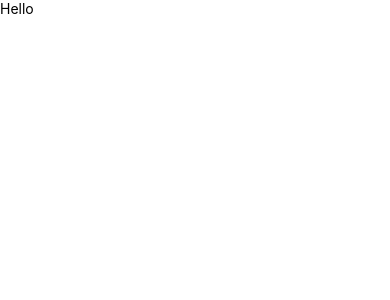
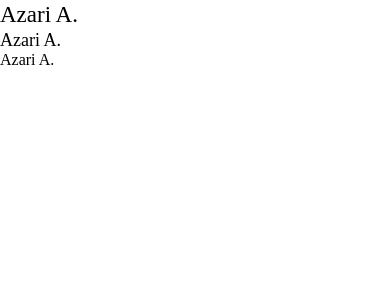
Before and after one commit to odrobcha/ReactNativeDonatioApp, a React Native app: screen / in a window 390 px wide. Shown: the top 300 px of the page. Built offline with nearby package versions, Linux system fonts and the light colour scheme.

Commit message:
ci: add Header Component

```diff
--- a/assets/styles/scaling.js
+++ b/assets/styles/scaling.js
@@ -1,37 +1,50 @@
 import {Dimensions} from 'react-native';
-import DeviceInfo from 'react-native-device-info';
+//import DeviceInfo from 'react-native-device-info';
 
+// Get the device's screen dimensions
 const {width, height} = Dimensions.get('window');
 
-const isSmall = width <= 375 && !DeviceInfo.hasNotch();
+// Check if the device is small (e.g. iPhone 5, SE, etc.)
+const isSmall = width <= 375 //&& !DeviceInfo.hasNotch();
 
+// Define the guideline base width based on whether the device is small or not
 const guidelineBaseWidth = () => {
     if (isSmall) {
+        // if device is small, return 330 (fit older iPhones such as the iPhone 5/5S/SE)
         return 330;
     }
-    return 350;
+    return 350; // if device is not small, return 350
 };
 
-const horizontalScale = size => ((width / guidelineBaseWidth()) * size);
-
+// Define the guideline base height based on the device's width
 const guidelineBaseHeight = () => {
     if (isSmall) {
+        // if device is small, return 550 (enough vertical space without taking up too much screen real estate)
         return 550;
     } else if (width > 410) {
+        // if device width is greater than 410 (close to iPhone 6/7/8 Plus width), return 620 (enough vertical space without making the UI feel cramped)
         return 620;
     }
-    return 680;
+    return 680; // if device width is less than or equal to 410, return 680 (appropriate for devices with even wider screens, such as some Android phones)
 };
 
-const verticalScale = size => (Math.round(height / guidelineBaseHeight()) * size);
-
+// Define the guideline base font size based on the device's width
 const guidelineBaseFonts = () => {
     if (width > 410) {
+        // if device width is greater than 410 (close to iPhone 6/7/8 Plus width), return 430
         return 430;
     }
-    return 400;
+    return 400; // if device width is less than or equal to 410, return 400
 };
 
-const scaleFontSize = size => Math.round((width / guidelineBaseFonts()) * size);
+// Function to scale a size horizontally based on the device's width
+const horizontalScale = size => (width / guidelineBaseWidth()) * size;
 
+// Function to scale a size vertically based on the device's height
+const verticalScale = size => (height / guidelineBaseHeight()) * size;
+
+// Function to scale a font size based on the device's width
+const scaleFontSize = size => Math.round((size * width) / guidelineBaseFonts());
+
+// Export the scaling functions for use in other modules
 export {horizontalScale, verticalScale, scaleFontSize};
--- /dev/null
+++ b/components/header/Header.js
@@ -0,0 +1,42 @@
+import React from 'react';
+import { View, Text } from 'react-native';
+import PropTypes from 'prop-types';
+import style from './style';
+
+
+const Header = (props) => {
+    const styleToApply = ()=>{
+        switch (props.types) {
+            case 1:
+                return style.title1;
+            case 2:
+                return style.title2;
+            case 3:
+                return style.title3;
+            default:
+                return style.title1
+        }
+    }
+    return (
+      <View>
+          <Text
+            style={styleToApply()}
+          >
+              {props.title}
+          </Text>
+
+      </View>
+    );
+};
+
+Header.default= {
+    title: '',
+    types: 1
+};
+
+Header.propTypes = {
+    title: PropTypes.string,
+    types: PropTypes.number
+}
+
+export default Header;
--- /dev/null
+++ b/components/header/style.js
@@ -0,0 +1,23 @@
+import {StyleSheet} from 'react-native';
+import { getFontFamily } from '../../assets/fonts/helper';
+import { scaleFontSize } from '../../assets/styles/scaling';
+
+const style = StyleSheet.create({
+    title1: {
+        fontFamily: getFontFamily('Inter', '600'),
+        fontSize: scaleFontSize(24),
+        lineHeight: 29,
+    },
+    title2: {
+        fontFamily: getFontFamily('Inter', '600'),
+        fontSize: scaleFontSize(18),
+        lineHeight: 22,
+    },
+    title3: {
+        fontFamily: getFontFamily('Inter', '600'),
+        fontSize: scaleFontSize(16),
+        lineHeight: 18,
+    }
+
+});
+export default style
--- a/package.json
+++ b/package.json
@@ -13,6 +13,7 @@
     "@react-native-masked-view/masked-view": "^0.3.0",
     "@react-navigation/native": "^6.1.9",
     "@react-navigation/stack": "^6.3.20",
+    "prop-types": "^15.8.1",
     "react": "18.2.0",
     "react-native": "0.72.6",
     "react-native-device-info": "^10.11.0",
--- a/screens/home/Home.js
+++ b/screens/home/Home.js
@@ -1,5 +1,7 @@
 import React from 'react';
-import { SafeAreaView,Text } from 'react-native';
+import { SafeAreaView} from 'react-native';
+
+import Header from '../../components/header/Header'
 
 import globalStyles from '../../assets/styles/globalStyles';
 import style from './style';
@@ -7,7 +9,9 @@ import style from './style';
 const Home = ()=>{
     return(
       <SafeAreaView style={[globalStyles.backgroundWhite, globalStyles.flex]}>
-          <Text>Hello</Text>
+         <Header title={'Azari A.'} types={1}/>
+         <Header title={'Azari A.'} types={2}/>
+         <Header title={'Azari A.'} types={3}/>
 
       </SafeAreaView>
     )
```
Also changed, not shown: 2 other files (tests, documents, lock files or other folders).
